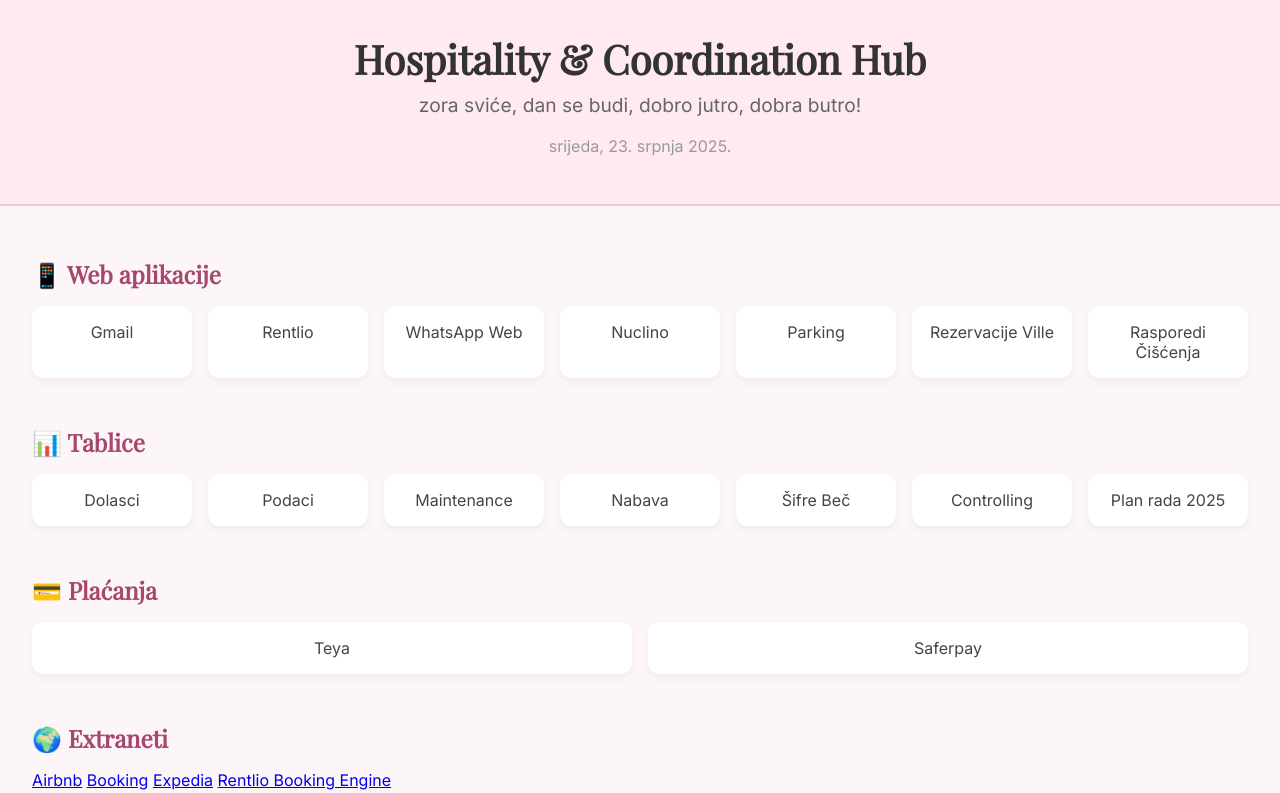
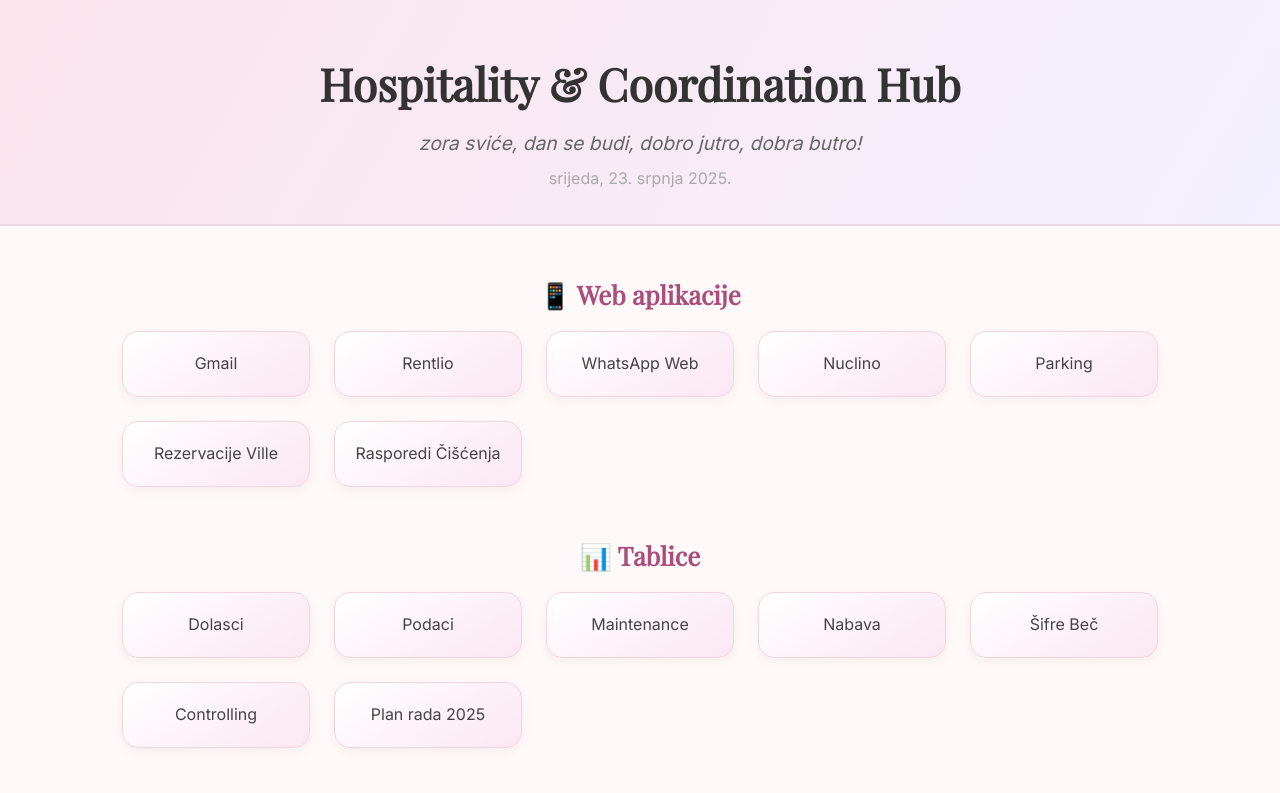
Before and after one commit to Beba2508/HospitalityHub, a plain HTML site: page index.html in a window 1280 px wide. Shown: the top 793 px of the page. Drawn offline with nearby package versions, Linux system fonts and the light colour scheme.

Commit message:
Update style.css

```diff
--- a/style.css
+++ b/style.css
@@ -1,83 +1,116 @@
-body {
+/* Reset */
+* {
   margin: 0;
-  font-family: 'Inter', sans-serif;
-  background: #fdf6f9;
-  color: #333;
+  padding: 0;
+  box-sizing: border-box;
 }
 
-header {
+body {
+  font-family: 'Inter', sans-serif;
+  background: #fff9f9;
+  color: #333;
+  line-height: 1.6;
   text-align: center;
-  padding: 2rem 1rem;
-  background: #ffeaf2;
-  border-bottom: 2px solid #f0c9d0;
+  padding-bottom: 4rem;
 }
 
-h1 {
+/* Hero section */
+.hero {
+  background: linear-gradient(120deg, #fce4ec, #f3f1ff);
+  padding: 3rem 1rem 2rem;
+  border-bottom: 2px solid #f0d9e7;
+}
+
+.hero h1 {
   font-family: 'Playfair Display', serif;
-  font-size: 2.5rem;
-  margin: 0;
+  font-size: 2.8rem;
+  color: #333;
+  margin-bottom: 0.5rem;
 }
 
 .subtitle {
   font-size: 1.2rem;
-  margin-top: 0.5rem;
   color: #666;
+  font-style: italic;
 }
 
 .date {
   font-size: 1rem;
-  color: #999;
+  color: #aaa;
   margin-top: 0.5rem;
 }
 
-main {
-  padding: 2rem;
-}
-
-section {
-  margin-bottom: 3rem;
+/* Main layout */
+.main-content {
+  padding: 3rem 1rem;
+  max-width: 1100px;
+  margin: 0 auto;
 }
 
 h2 {
   font-family: 'Playfair Display', serif;
+  font-size: 1.6rem;
+  color: #aa4d7a;
   margin-bottom: 1rem;
-  color: #a6486e;
 }
 
+/* Card Grid */
 .card-grid {
   display: grid;
   grid-template-columns: repeat(auto-fit, minmax(160px, 1fr));
-  gap: 1rem;
+  gap: 1.5rem;
+  margin-bottom: 3rem;
+  padding: 0 1rem;
 }
 
 .card {
-  background: #fff;
-  border-radius: 12px;
-  padding: 1rem;
-  text-align: center;
+  background: linear-gradient(145deg, #ffffff, #fbe7f2);
+  border: 1px solid #f5d4e1;
+  border-radius: 16px;
+  padding: 1.2rem;
   text-decoration: none;
   color: #444;
   font-weight: 500;
-  box-shadow: 0 4px 8px rgba(0,0,0,0.05);
-  transition: all 0.2s ease-in-out;
-  display: flex;
-  flex-direction: column;
-  gap: 0.5rem;
-}
-
-.card i {
-  font-size: 1.5rem;
-  color: #d36f94;
+  box-shadow: 0 4px 12px rgba(0, 0, 0, 0.05);
+  transition: all 0.3s ease;
 }
 
 .card:hover {
   transform: scale(1.05);
-  box-shadow: 0 6px 12px rgba(0,0,0,0.1);
+  box-shadow: 0 6px 16px rgba(0, 0, 0, 0.1);
+  background: linear-gradient(145deg, #fff0f5, #f7e1f1);
 }
 
+/* Extranet Buttons */
+.button-group {
+  display: flex;
+  flex-wrap: wrap;
+  justify-content: center;
+  gap: 1rem;
+  margin-top: 1.5rem;
+}
+
+.extranet-btn {
+  background: #e3d6f9;
+  color: #333;
+  padding: 0.8rem 1.5rem;
+  border-radius: 30px;
+  font-weight: 500;
+  text-decoration: none;
+  transition: all 0.25s ease;
+  border: none;
+  font-size: 1rem;
+}
+
+.extranet-btn:hover {
+  background: #d6c3f2;
+  transform: translateY(-2px);
+  box-shadow: 0 4px 10px rgba(174, 174, 255, 0.3);
+}
+
+/* Footer */
 footer {
-  text-align: center;
-  padding: 2rem;
+  margin-top: 3rem;
   font-size: 0.9rem;
   color: #aaa;
 }
```
